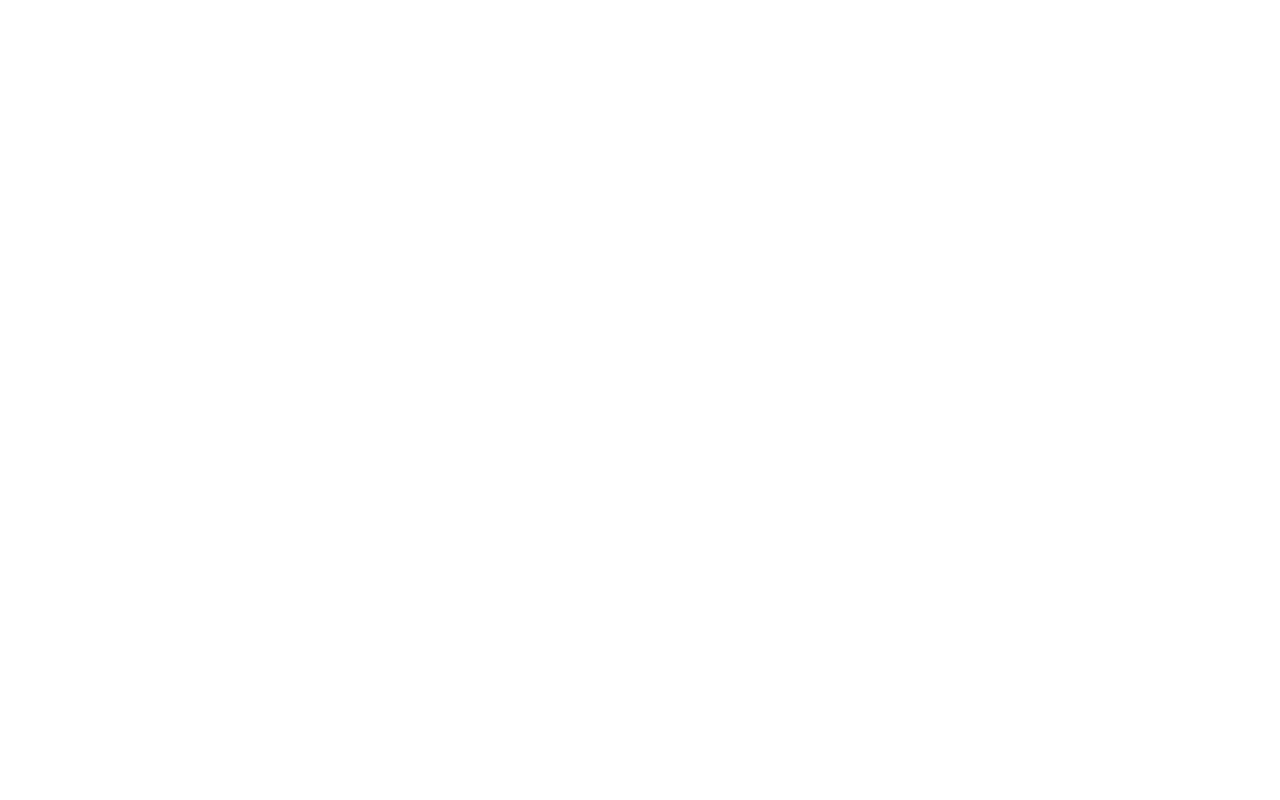
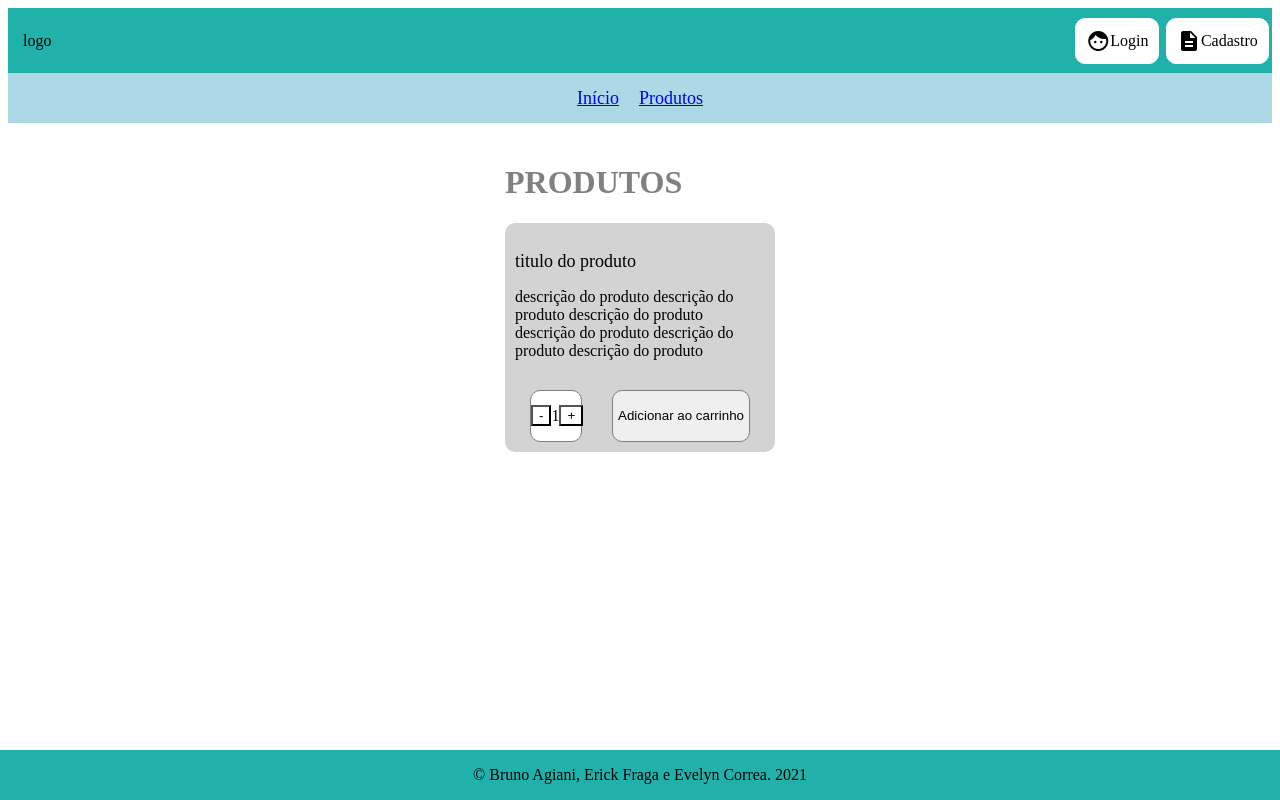
Before and after one commit to evelyncorrea/aps-dev-web, a plain HTML site: page views/produtos.html in a window 1280 px wide. Drawn offline with Linux system fonts and the light colour scheme.

Commit message:
inicio produtos page

```diff
--- /dev/null
+++ b/js/produtos.js
@@ -0,0 +1,16 @@
+var value = document.getElementsByClassName("selected-qtd");
+
+function add() {
+    value[0].innerText++;
+}
+
+function remove() {
+    if(value[0].innerText > 1) {
+        value[0].innerText--;
+    }
+}
+
+function addProduct() {
+    alert("Quantidade adicionada: " + value[0].innerHTML);
+    value[0].innerHTML = 1;
+}
--- /dev/null
+++ b/styles/produtos.css
@@ -0,0 +1,47 @@
+.content {
+    padding: 20px;
+}
+
+.card {
+    padding: 10px;
+    background-color: lightgrey;
+    border-radius: 10px;
+    width: 250px;
+}
+
+.card-title {
+    font-size: 18px;
+    margin-bottom: 10px;
+}
+
+.card-description {
+    margin-bottom: 30px;
+}
+
+.card-add-to-cart {
+    display: flex;
+    justify-content: space-around;
+
+}
+
+.card-quantity {
+    display: flex;
+    justify-content: space-evenly;
+    align-items: center;
+    width: 50px;
+
+    border: 1px solid grey;
+    border-radius: 10px;
+    background-color: white;
+}
+
+.card-quantity button {
+    width: 100%;
+    background-color: transparent;
+}
+
+.card-add-quantity {
+    padding: 5px;
+    border: 1px solid grey;
+    border-radius: 10px;
+}
--- a/views/produtos.html
+++ b/views/produtos.html
@@ -0,0 +1,59 @@
+<!DOCTYPE html>
+
+<html>
+    <head>
+        <title>APS DEV WEB - Produtos</title>
+
+        <meta charset="UTF-8">
+        <meta name="viewport" content="width=device-width, initial-scale=1.0">
+
+        <link href="https://fonts.googleapis.com/icon?family=Material+Icons" rel="stylesheet">
+
+        <link rel="stylesheet" href="../styles/reset.css">
+        <link rel="stylesheet" href="../styles/index.css">
+        <link rel="stylesheet" href="../styles/produtos.css">
+
+        <script src="../js/produtos.js"></script>
+    </head>
+
+    <body>
+        <header>
+            <div class="logo">logo</div>
+
+            <div class="buttons">
+                <a href="./login.html">
+                    <span class="material-icons">face</span>
+                    Login
+                </a>
+                <a href="./cadastro.html">
+                    <span class="material-icons">description</span>
+                    Cadastro
+                </a>
+            </div>
+        </header>
+        <nav class="menu">
+            <a href="./index.html">Início</a>
+            <a href="./produtos.html">Produtos</a>
+        </nav>
+
+        <div class="content">
+            <h1 class>PRODUTOS</h1>
+
+            <div class="card">
+                <p class="card-title">titulo do produto</p>
+                <p class="card-description">descrição do produto descrição do produto descrição do produto descrição do produto descrição do produto descrição do produto</p>
+
+                <div class="card-add-to-cart">
+                    <div class="card-quantity">
+                        <button onclick="remove()">-</button>
+                        <p class="selected-qtd">1</p>
+                        <button onclick="add()">+</button>
+                    </div>
+                    <button class="card-add-quantity" onclick="addProduct()">Adicionar ao carrinho</button>
+                </div>
+            </div>
+        </div>
+
+        <footer>© Bruno Agiani, Erick Fraga e Evelyn Correa. 2021</footer>
+    </body>
+</html>
```
Also changed, not shown: views/index.html (+1 -1 lines).
